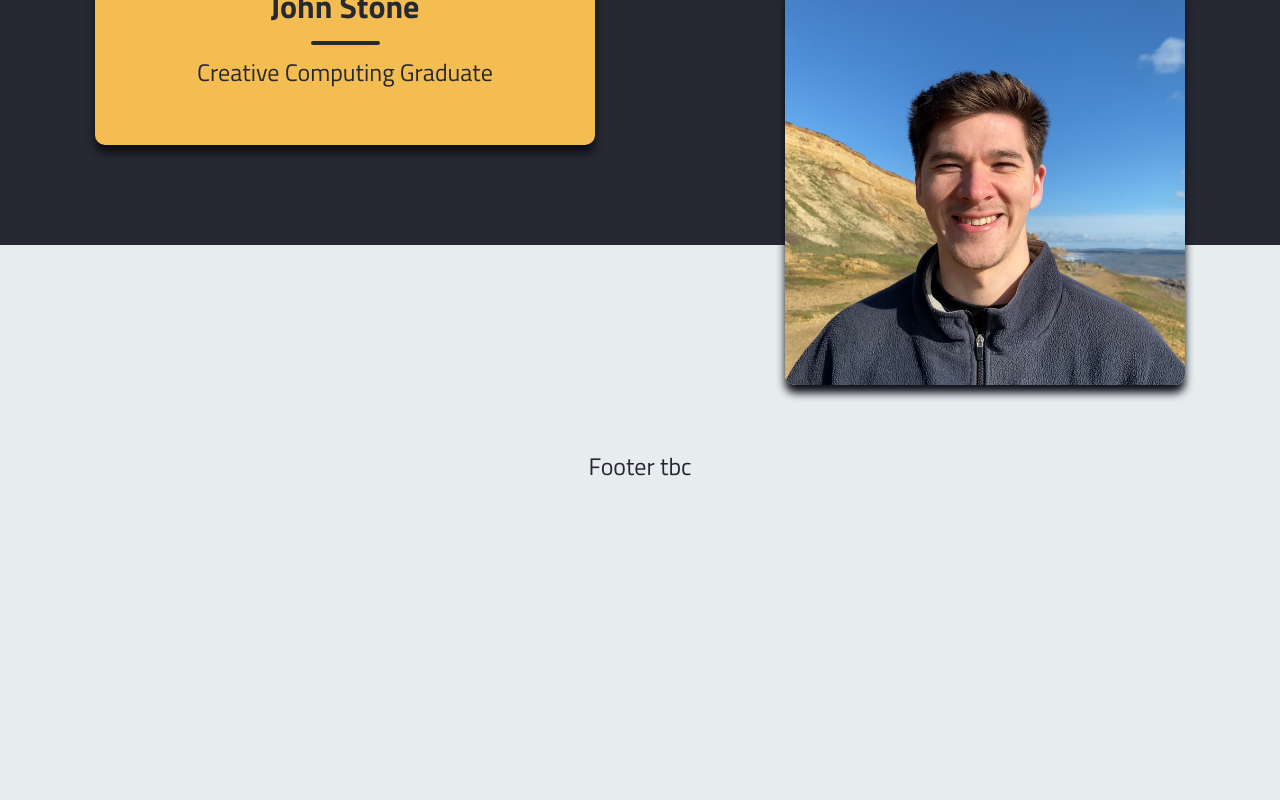
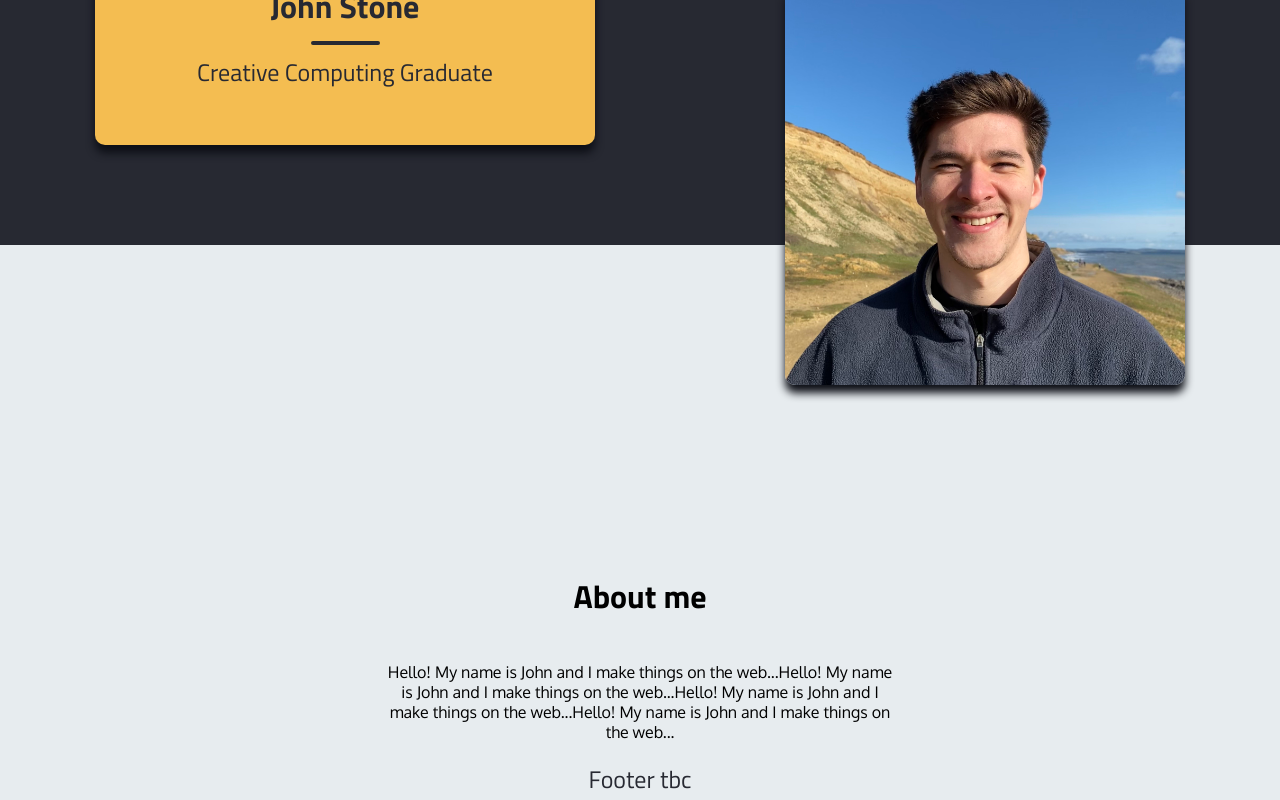
Before and after one commit to JStone1/Portfolio-Site, a React (Vite) app: page / in a window 1280 px wide. Shown: the part 376-1176 px from the top of the page. Before the commit the page ends 863 px from the top, so only its background shows below. Built offline with nearby package versions, Linux system fonts and the light colour scheme.

Commit message:
Added title component

```diff
--- a/src/components/Hero/Hero.scss
+++ b/src/components/Hero/Hero.scss
@@ -5,11 +5,15 @@
   background-color: $primary-colour;
   margin-bottom: 200px;
   padding: 50px 0px 0px;
-  width: 100vw;
+  // min-height: 600px;
   @include breakpoint(0px, 1024px) {
     flex-direction: column;
     margin-bottom: 100px;
     gap: 6rem;
+  }
+  @include breakpoint(0px, 600px) {
+    margin-bottom: 300px;
+    gap: 3rem;
   }
 }
 
@@ -36,14 +40,14 @@
   width: 400px;
   height: 400px;
   box-shadow: $bottom-box-shadow;
-
   margin-bottom: -350px;
   @include breakpoint(0px, 1024px) {
     margin-bottom: -250px;
   }
   @include breakpoint(0px, 600px) {
     width: 300px;
-    height: 250px;
+
+    margin-bottom: -250px;
   }
   @include breakpoint(0px, 425px) {
     width: 250px;
--- /dev/null
+++ b/src/components/SectionTitle/SectionTitle.scss
@@ -0,0 +1,11 @@
+@import "src/styles/index.scss";
+
+.title-container {
+  @include centerContent(column, center);
+  text-align: center;
+  width: 40%;
+  margin: 300px auto 0px auto;
+  @include breakpoint(0px, 1024px) {
+    width: 75%;
+  }
+}
--- /dev/null
+++ b/src/components/SectionTitle/SectionTitle.tsx
@@ -0,0 +1,19 @@
+import "./SectionTitle.scss";
+
+interface Props {
+  title: string;
+  desc: string;
+}
+
+function SectionTitle({ title, desc }: Props) {
+  return (
+    <>
+      <div className="title-container">
+        <h2>{title}</h2>
+        <p>{desc}</p>
+      </div>
+    </>
+  );
+}
+
+export default SectionTitle;
--- a/src/pages/Home.tsx
+++ b/src/pages/Home.tsx
@@ -1,11 +1,16 @@
 import Layout from "@components/Layout/Layout";
 import Hero from "@components/Hero/Hero";
+import SectionTitle from "@components/SectionTitle/SectionTitle";
 
 const Home = () => {
   return (
     <>
       <Layout>
         <Hero></Hero>
+        <SectionTitle
+          title="About me"
+          desc="Hello! My name is John and I make things on the web...Hello! My name is John and I make things on the web...Hello! My name is John and I make things on the web...Hello! My name is John and I make things on the web..."
+        ></SectionTitle>
       </Layout>
     </>
   );
--- a/src/styles/index.scss
+++ b/src/styles/index.scss
@@ -1,5 +1,9 @@
 @import url("https://fonts.googleapis.com/css2?family=Oxygen:wght@300;400;700&family=Titillium+Web:ital,wght@0,200;0,300;0,400;0,600;0,700;0,900;1,200;1,300;1,400;1,600;1,700&display=swap");
 @import "./mixins.scss";
+
+// * {
+//   border: 1px solid red;
+// }
 
 /* Colours & Box Shadows */
 $primary-colour: #272932;
@@ -34,3 +38,7 @@ h6 {
   font-weight: 400;
   font-size: clamp(0.8rem, 2.5vw + 1rem, 2rem);
 }
+
+h2 {
+  font-weight: 700;
+}
```
